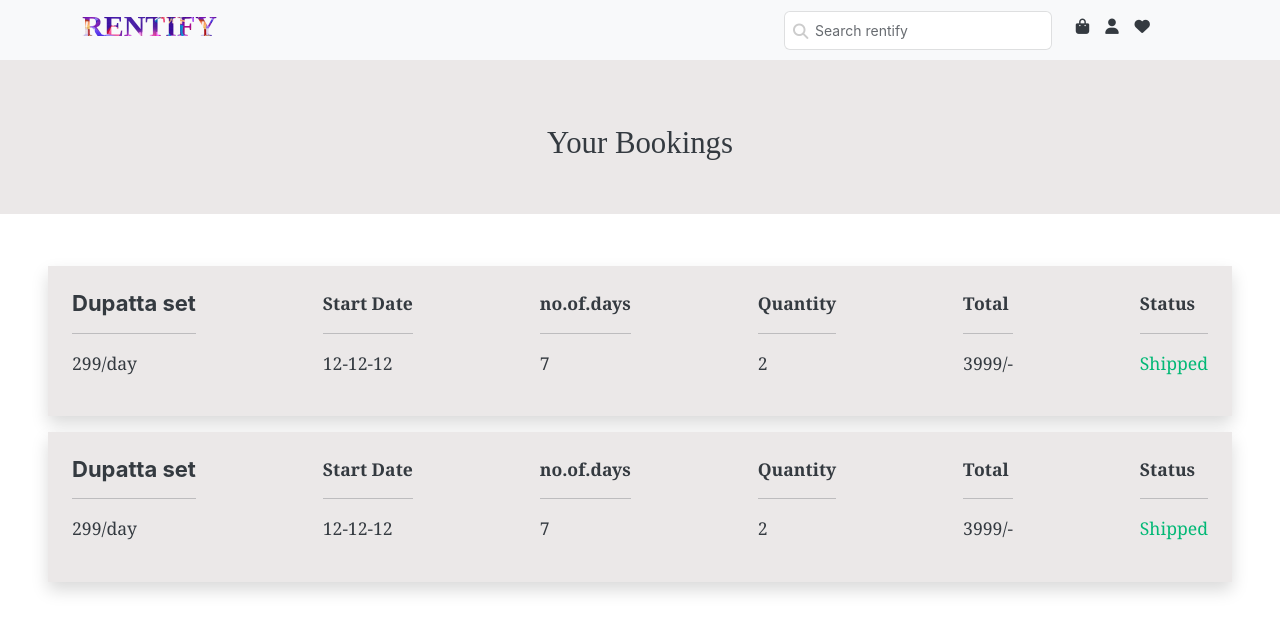
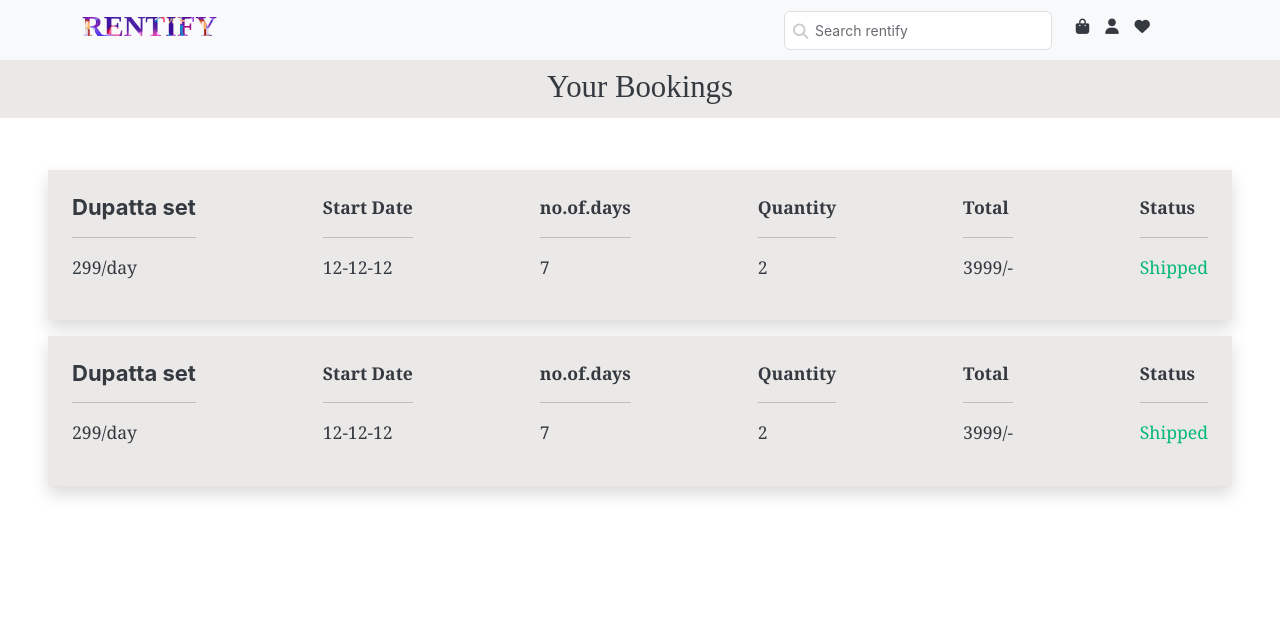
Before and after one commit to Naajiya/Rentify, a React (Vite) app: page /bookedItems in a window 1280 px wide. Shown: the top 632 px of the page. Built offline with nearby package versions, Linux system fonts and the light colour scheme.

Commit message:
code updated

```diff
--- a/src/pages/BookedItems.jsx
+++ b/src/pages/BookedItems.jsx
@@ -8,8 +8,8 @@ function BookedItems() {
       <Header />
 
       <div className='pt-5'>
-        <div className='pt-4' style={{backgroundColor:'rgb(235, 232, 232)'}}>
-          <div className='p-5'>
+        <div className='pt-2' style={{backgroundColor:'rgb(235, 232, 232)'}}>
+          <div className='p-2'>
             <div style={{ fontFamily: 'cursive' }} className=' fs-3 text-dark text-center'>Your Bookings</div>
           </div>
         </div>
```
